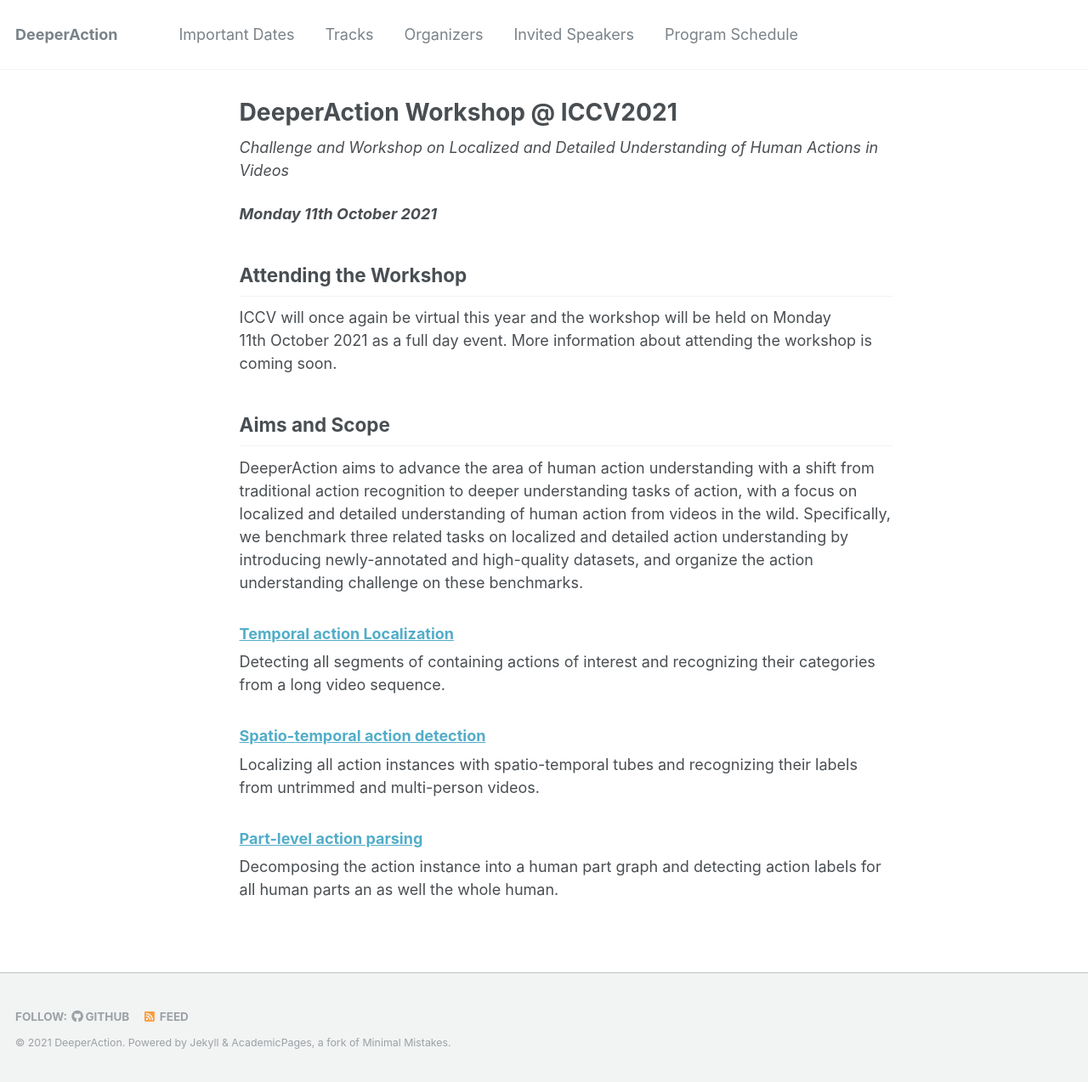
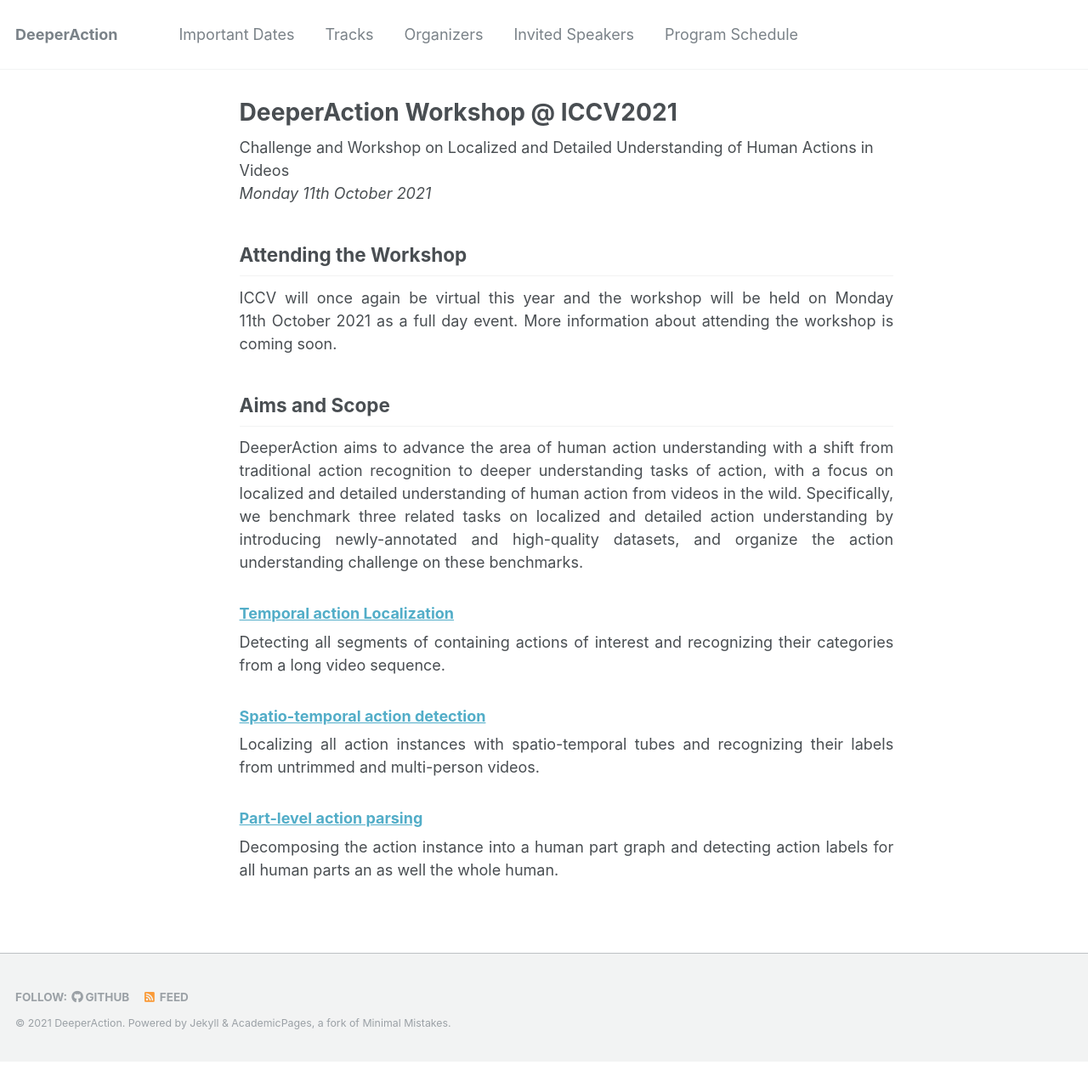
Before and after one commit to deeperaction/deeperaction.github.io, a Jekyll site: the page built from _pages/about.md, in a window 1280 px wide. Shown: the whole page at 85% size. Built offline with Jekyll 4.4.1, drawn with Linux system fonts in a browser that asks for light colours; after the commit the page ends 1249 px from its top, so only the background shows below that.

Commit message:
UPDATE: justify texts in about

```diff
--- a/_pages/about.md
+++ b/_pages/about.md
@@ -7,26 +7,30 @@
   - /about/
   - /about.html
 ---
-*Challenge and Workshop on Localized and Detailed Understanding of Human Actions in Videos*
-
-***Monday 11th October 2021***
+Challenge and Workshop on Localized and Detailed Understanding of Human Actions in Videos<br>
+*Monday 11th October 2021*
 
 ## Attending the Workshop
 
 ICCV will once again be virtual this year and the workshop will be held on Monday 11th October 2021 as a full day event. More information about attending the workshop is coming soon.
+{:.text-justify}
 
 ## Aims and Scope
 
 DeeperAction aims to advance the area of human action understanding with a shift from traditional action recognition to deeper understanding tasks of action, with a focus on localized and detailed understanding of human action from videos in the wild. Specifically, we benchmark three related tasks on localized and detailed action understanding by introducing newly-annotated and high-quality datasets, and organize the action understanding challenge on these benchmarks.
+{:.text-justify}
 
 ### [Temporal action Localization](/tracks/1-refineaction/)
 
 Detecting all segments of containing actions of interest and recognizing their categories from a long video sequence.
+{:.text-justify}
 
 ### [Spatio-temporal action detection](/tracks/2-multisports/)
 
 Localizing all action instances with spatio-temporal tubes and recognizing their labels from untrimmed and multi-person videos.
+{:.text-justify}
 
 ### [Part-level action parsing](/tracks/3-kineticstps/)
 
 Decomposing the action instance into a human part graph and detecting action labels for all human parts an as well the whole human.
+{:.text-justify}
```
